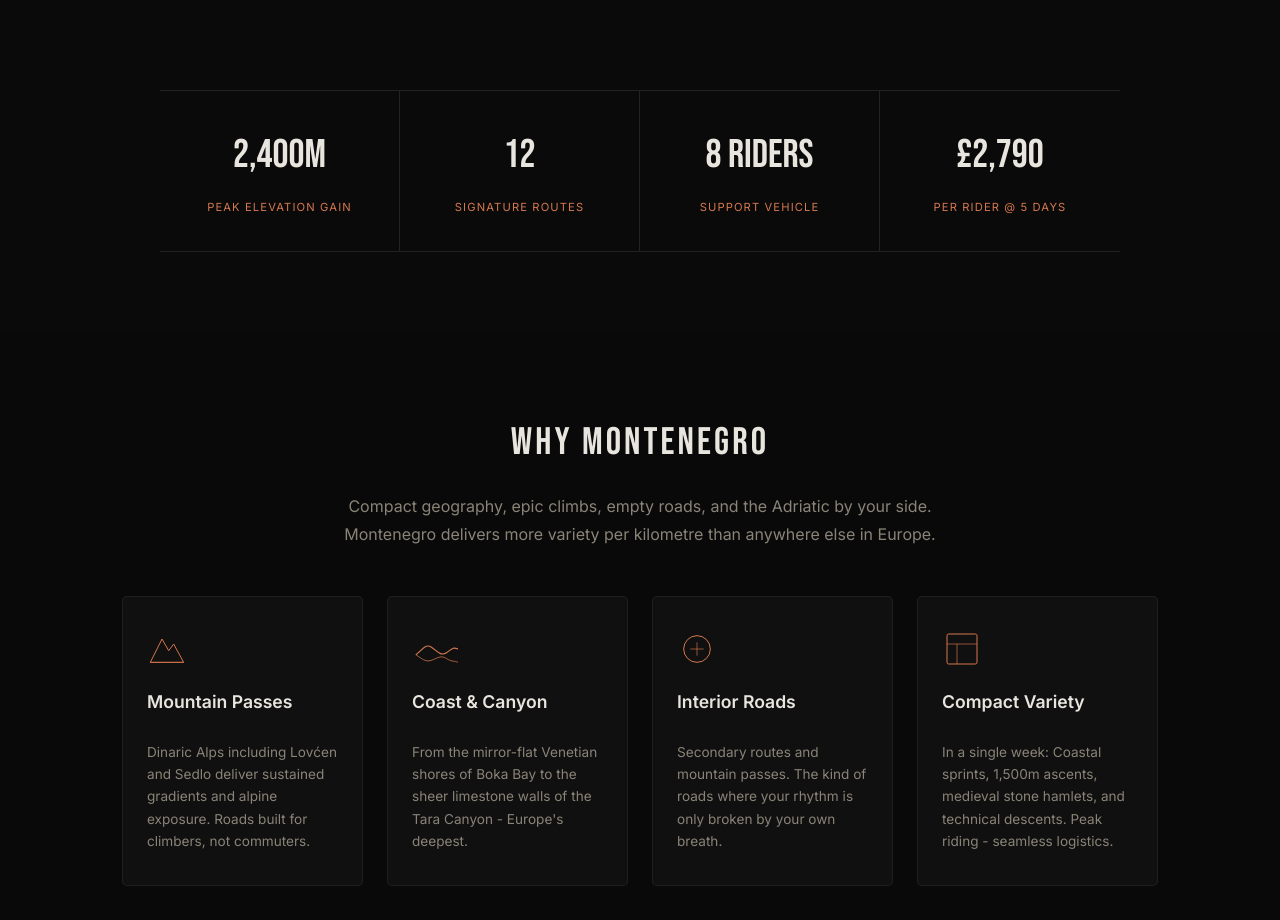
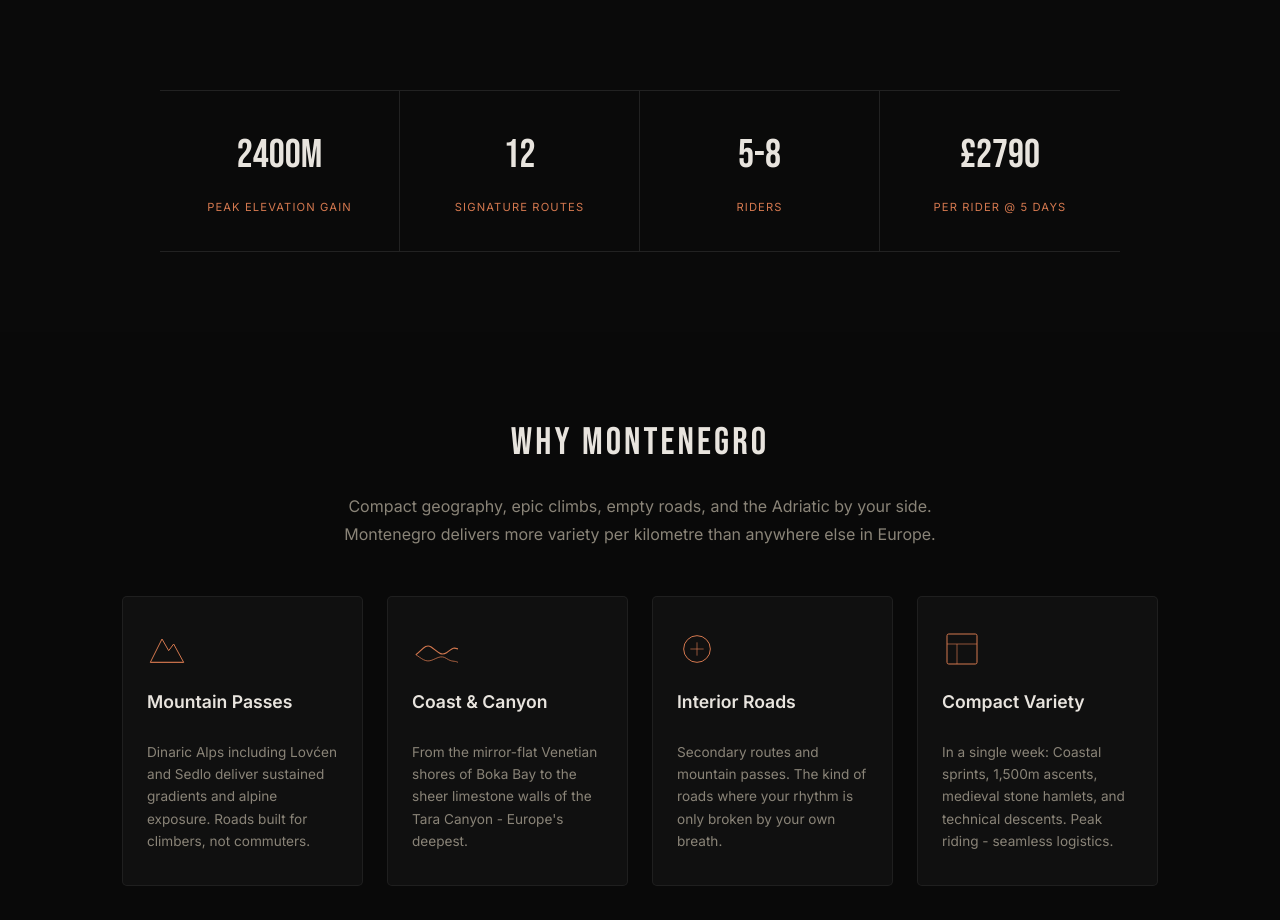
Before and after one commit to IllyrianCycling/Website, a plain HTML site: page frontend/index.html in a window 1280 px wide. Shown: the part 900-1820 px from the top of the page. Drawn offline with Linux system fonts and the light colour scheme.

Commit message:
Update numerical formats and labels in index.html

```diff
--- a/frontend/index.html
+++ b/frontend/index.html
@@ -49,19 +49,19 @@
   <section class="info" aria-labelledby="stats-heading">
     <div class="info-grid">
       <div>
-        <strong>2,400m</strong>
+        <strong>2400m</strong>
         <span>Peak elevation gain</span>
       </div>
       <div>
         <strong>12</strong>
-        <span>signature routes</span>
+        <span>Signature routes</span>
       </div>
       <div>
-        <strong>8 Riders</strong>
-        <span>Support vehicle</span>
+        <strong>5-8</strong>
+        <span>Riders</span>
       </div>
       <div>
-        <strong>£2,790</strong>
+        <strong>£2790</strong>
         <span>Per rider @ 5 days</span>
       </div>
     </div>
```
